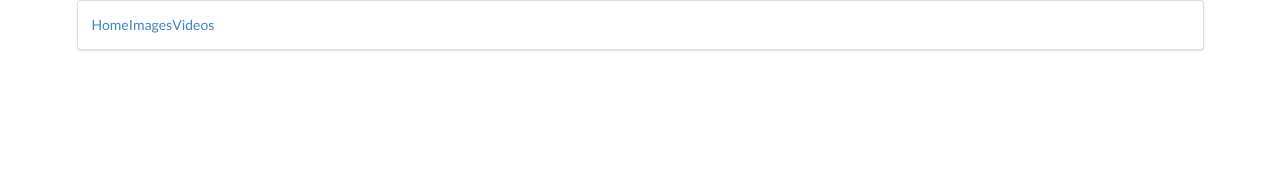
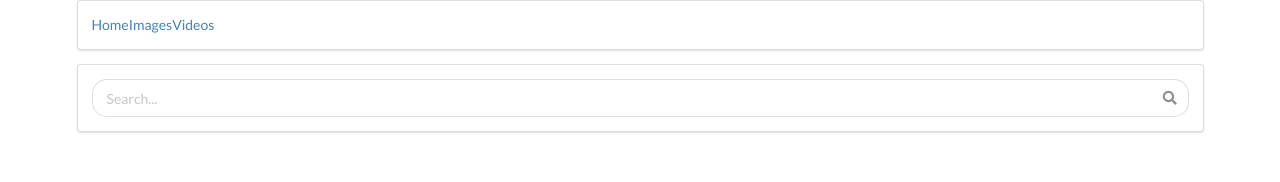
Before and after one commit to blkfltchr/api-search, a React (Create React App) app: page / in a window 1280 px wide. Shown: the top 182 px of the page. Built offline with nearby package versions, Linux system fonts and the light colour scheme.

Commit message:
Searchbars rendering from SearchBar.js

```diff
--- a/src/components/App.js
+++ b/src/components/App.js
@@ -2,10 +2,11 @@
 import {Route, Link} from 'react-router-dom'
 import ImageSearch from './imagesearch/ImageSearch'
 import VideoSearch from './videosearch/VideoSearch'
+import SearchBar from './SearchBar'
 
 class App extends React.Component {
     state = {
-        searchType: ''
+        searchType: 'all'
     }
 
     render() {
@@ -13,10 +14,11 @@
             <div>
                 <div className="ui container">
                     <div className="ui segment">
-                        <Link to="/">Home</Link>
+                        <Link onClick={e => this.setState({searchType: 'all'})} to="/">Home</Link>
                         <Link onClick={e => this.setState({searchType: 'image'})} to="/images">Images</Link>
                         <Link onClick={e => this.setState({searchType: 'video'})} to="/videos">Videos</Link>
                     </div>
+                        <SearchBar searchType={this.state.searchType}/>
                 </div>
                 <Route exact path="/images" component={ImageSearch}/>
                 <Route exact path="/videos" component={VideoSearch}/>
--- /dev/null
+++ b/src/components/SearchBar.js
@@ -0,0 +1,35 @@
+import React from 'react';
+
+import ImageSearchBar from './imagesearch/ImageSearchBar'
+import VideoSearchBar from './videosearch/VideoSearchBar'
+
+class SearchBar extends React.Component {
+
+    render() {
+        if (this.props.searchType === 'all') {
+            return (
+                <div className="ui segment">
+                    <form className="ui form">
+                        <div className="ui icon input" style={{width: "100%"}}>
+                            <input style={{borderRadius:"15px"}}
+                                type="text"
+                                placeholder="Search..."
+                            />
+                            <i className="search icon"></i>
+                        </div>
+                    </form>
+                </div>
+            );
+        } else if (this.props.searchType === 'image') {
+            return(
+                <ImageSearchBar />
+            )
+        } else if (this.props.searchType === 'video') {
+            return (
+                <VideoSearchBar />
+            )
+        }
+    }
+}
+
+export default SearchBar
```
Also changed, not shown: 1 other file (tests, documents, lock files or other folders).
